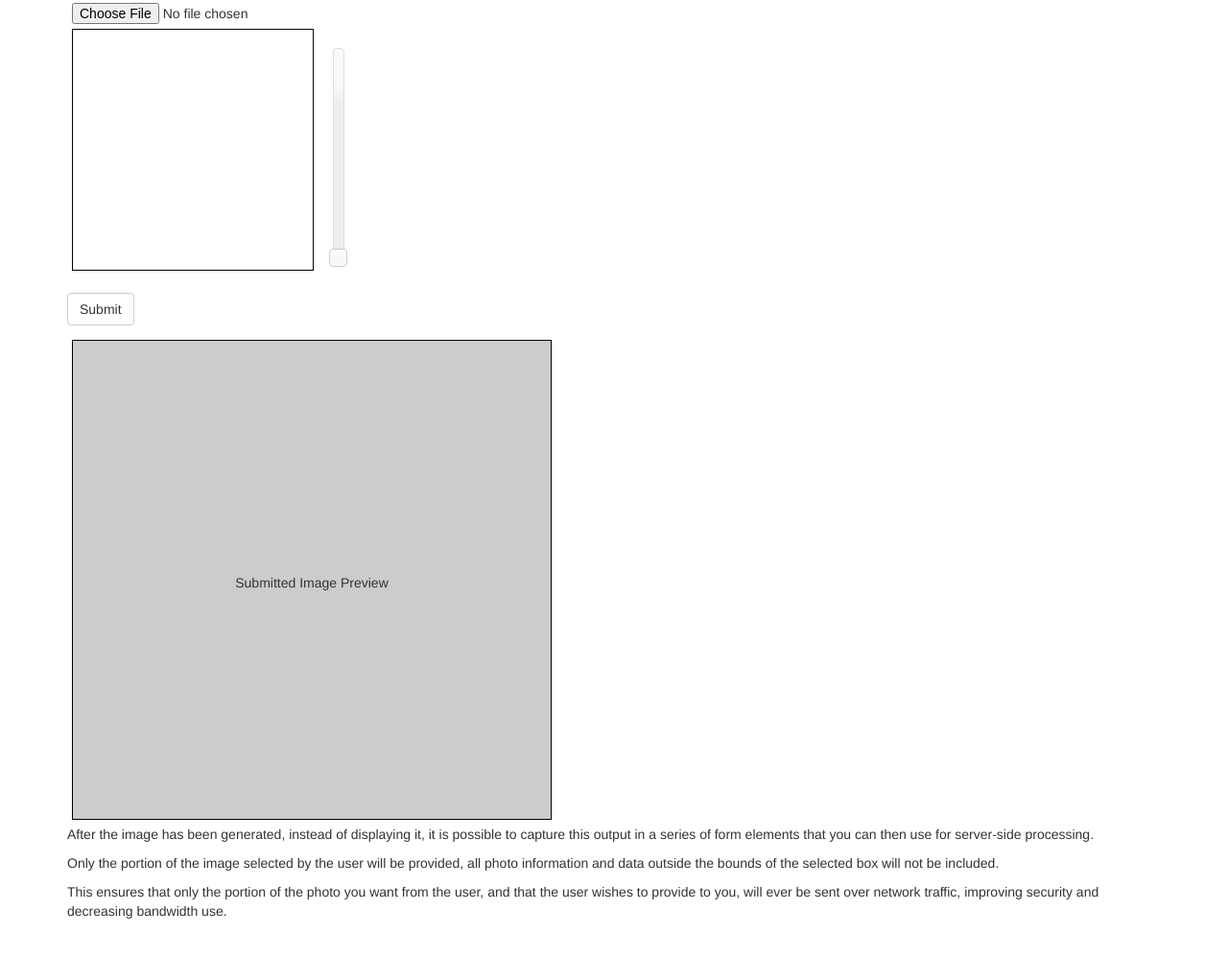
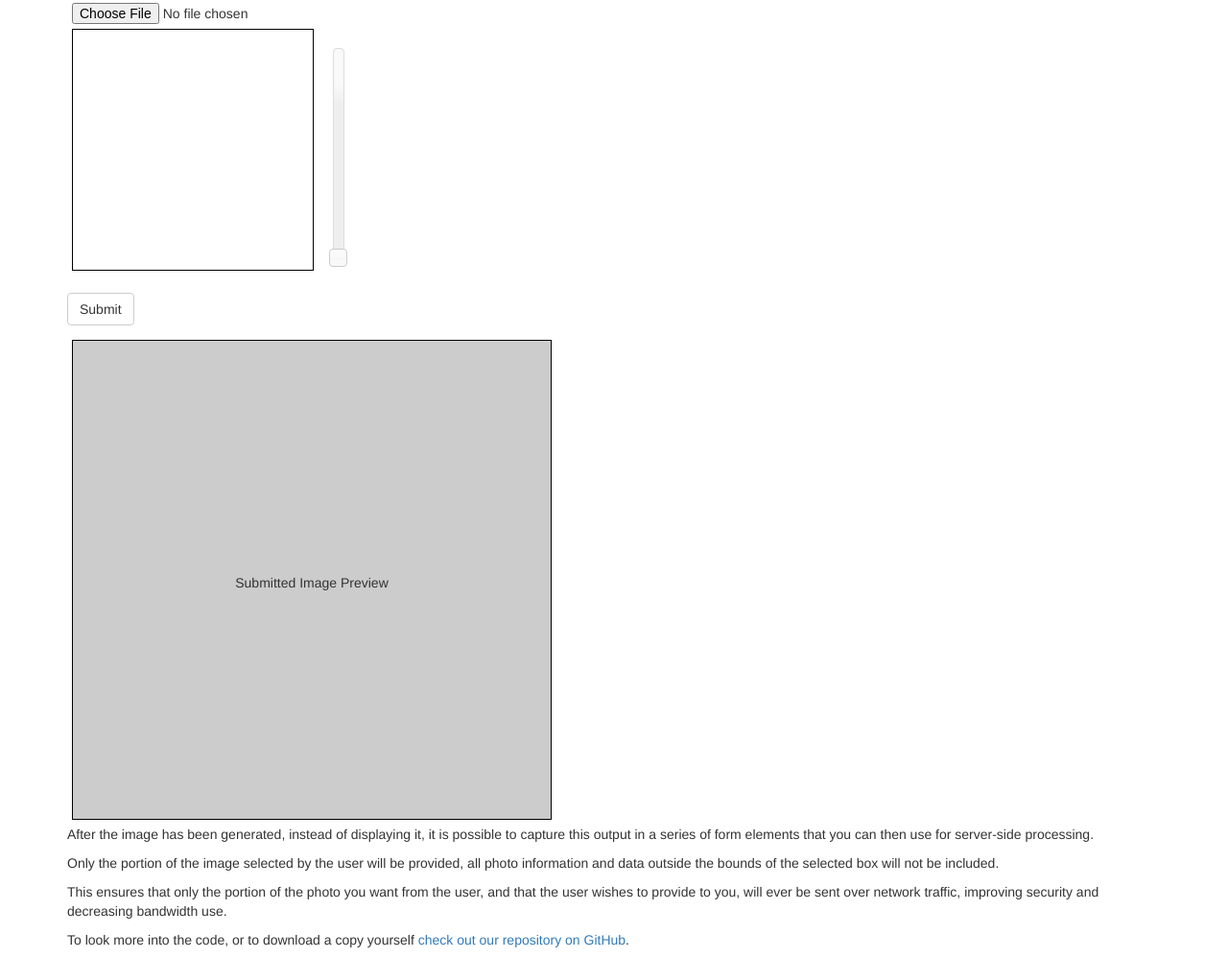
Before and after one commit to crowdfavorite/jquery-ansel, a plain HTML site: page index.html in a window 1280 px wide. Shown: the part 162-1161 px from the top of the page at 96% size. Before the commit the page ends 1131 px from the top, so only its background shows below. Drawn offline with Linux system fonts and the light colour scheme.

Commit message:
Updated with link back to repo.

```diff
--- a/index.html
+++ b/index.html
@@ -28,6 +28,7 @@
         <p>After the image has been generated, instead of displaying it, it is possible to capture this output in a series of form elements that you can then use for server-side processing.</p>
         <p>Only the portion of the image selected by the user will be provided, all photo information and data outside the bounds of the selected box will not be included.</p>
         <p>This ensures that only the portion of the photo you want from the user, and that the user wishes to provide to you, will ever be sent over network traffic, improving security and decreasing bandwidth use.</p>
+        <p>To look more into the code, or to download a copy yourself <a href="http://github.com/crowdfavorite/jquery-ansel">check out our repository on GitHub</a>.</p>
     </div>
 
     <!-- Scripts -->
```
